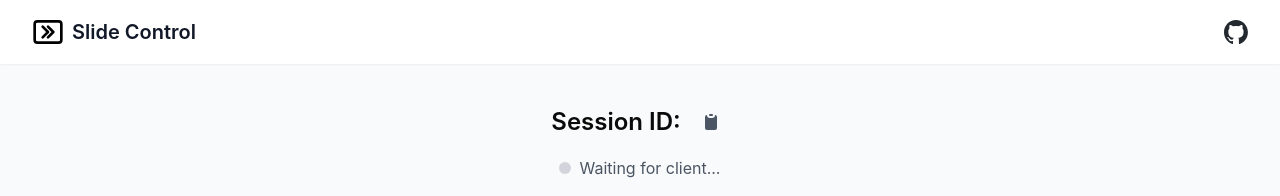
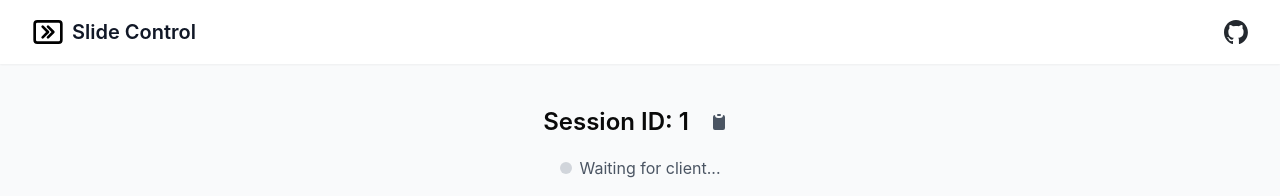
Before and after one commit to prathamesh-dukare/slides-controll, a React (Vite) app in the folder client/: page /session/1 in a window 1280 px wide. Shown: the top 196 px of the page. Built offline with nearby package versions, Linux system fonts and the light colour scheme; no server answers.

Commit message:
fix : invalid param value issue

```diff
--- a/client/src/App.tsx
+++ b/client/src/App.tsx
@@ -10,7 +10,7 @@ function App() {
         <Routes>
           <Route path="/" element={<Home />} />
           <Route path="/session" element={<Room />} />
-          <Route path="/session/:roomId" element={<Room />} />
+          <Route path="/session/:sessionId" element={<Room />} />
         </Routes>
       </BrowserRouter>
     </SocketProvider>
--- a/client/src/pages/Room.tsx
+++ b/client/src/pages/Room.tsx
@@ -3,9 +3,6 @@ import { useParams, useNavigate } from "react-router-dom";
 import { useSocket } from "../context/SocketContext";
 import { useEffect, useState } from "react";
 import { SendCommand } from "../providers/SocketProvider";
-
-// import { ControllerCombobox, controllerTypes } from "../components/ComboBox";
-// import CarouselComponent from "../components/CarouselBox";
 
 export default function Session() {
   const { sessionId } = useParams();
@@ -30,7 +27,7 @@ export default function Session() {
     try {
       await navigator.clipboard.writeText(sessionId);
       setCopied(true);
-      setTimeout(() => setCopied(false), 2000); // Reset after 2 seconds
+      setTimeout(() => setCopied(false), 2000);
     } catch (err) {
       console.error("Failed to copy:", err);
     }
```
